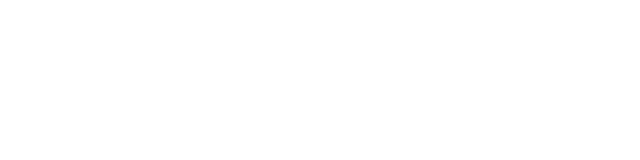
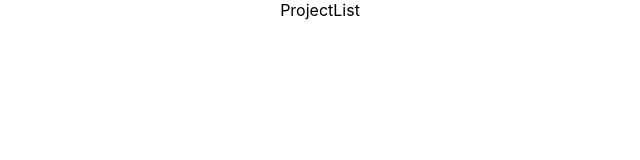
Before and after one commit to florianthom/React-Redux-Workshop, a React (Create React App) app: page /project in a window 1280 px wide. Shown: the top 160 px of the page, without its empty margins (320-960 px from the left). Built offline with nearby package versions, Linux system fonts and the light colour scheme.

Commit message:
Partially configured router and scaffolded some more plain components

```diff
--- a/src/components/common/app/app.tsx
+++ b/src/components/common/app/app.tsx
@@ -3,6 +3,10 @@ import { useSelector, useDispatch } from 'react-redux';
 import { increment, decrement } from '../../../actions';
 import './app.scss';
 import { RootState } from './../../../store';
+import { Switch, Route, NavLink, Redirect } from 'react-router-dom';
+import Home from '../../home/home';
+import Project from '../../project/project';
+import ProjectList from '../../project/project-list';
 
 // typescript intros
 //  https://www.sitepoint.com/react-with-typescript-best-practices/
@@ -19,7 +23,16 @@ function App(): JSX.Element {
     //     </div>
     // );
 
-    return <div></div>;
+    return (
+        <div className="App">
+            <Switch>
+                <Route path={'/'} exact component={Home} />
+                <Route path={'/project'} exact component={ProjectList} />
+                <Route path={'/project/:project'} exact component={Project} />
+                <Redirect to={'/'} />
+            </Switch>
+        </div>
+    );
 }
 
 export default App;
--- /dev/null
+++ b/src/components/home/home.tsx
@@ -0,0 +1,7 @@
+import React from 'react';
+
+function Home(): JSX.Element {
+    return <div>Home</div>;
+}
+
+export default Home;
--- /dev/null
+++ b/src/components/project/project-list.tsx
@@ -0,0 +1,7 @@
+import React from 'react';
+
+function ProjectList(): JSX.Element {
+    return <div>ProjectList</div>;
+}
+
+export default ProjectList;
--- /dev/null
+++ b/src/components/project/project.tsx
@@ -0,0 +1,7 @@
+import React from 'react';
+
+function Project(): JSX.Element {
+    return <div>Project</div>;
+}
+
+export default Project;
```
Also changed, not shown: 1 other file (tests, documents, lock files or other folders).
